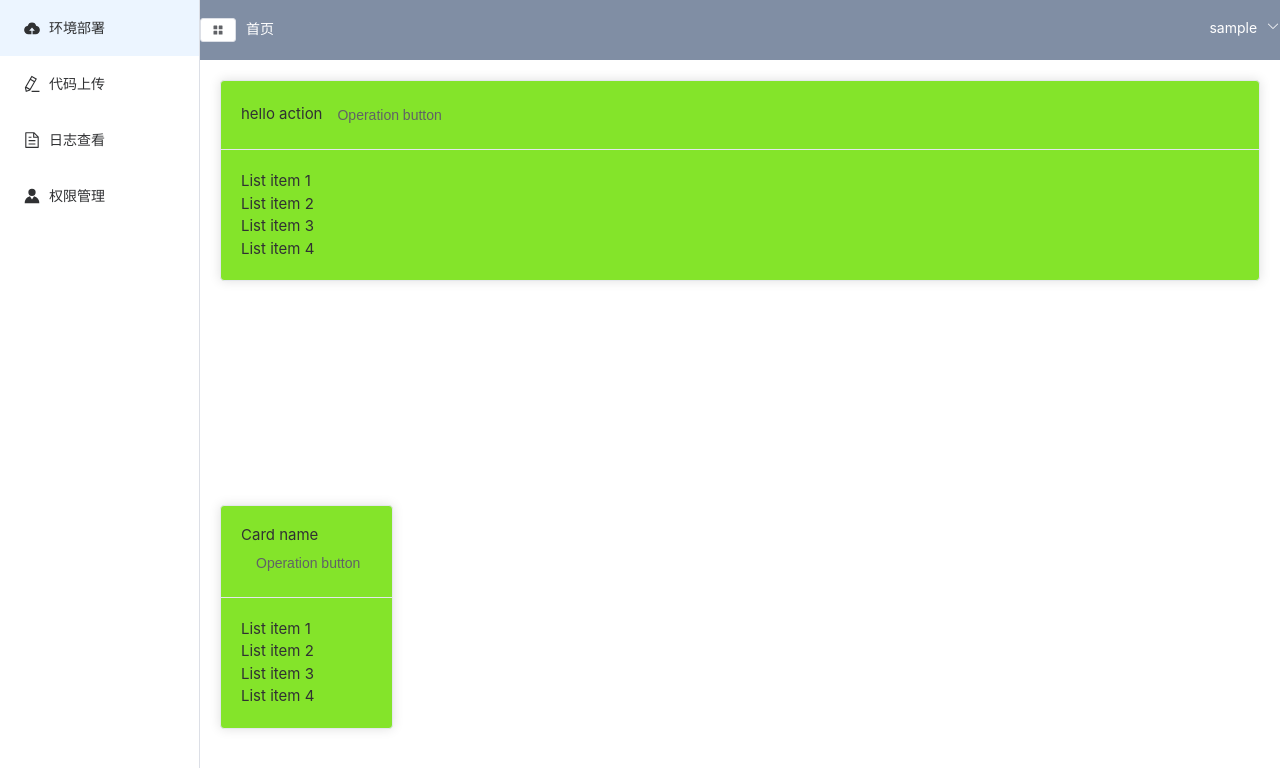
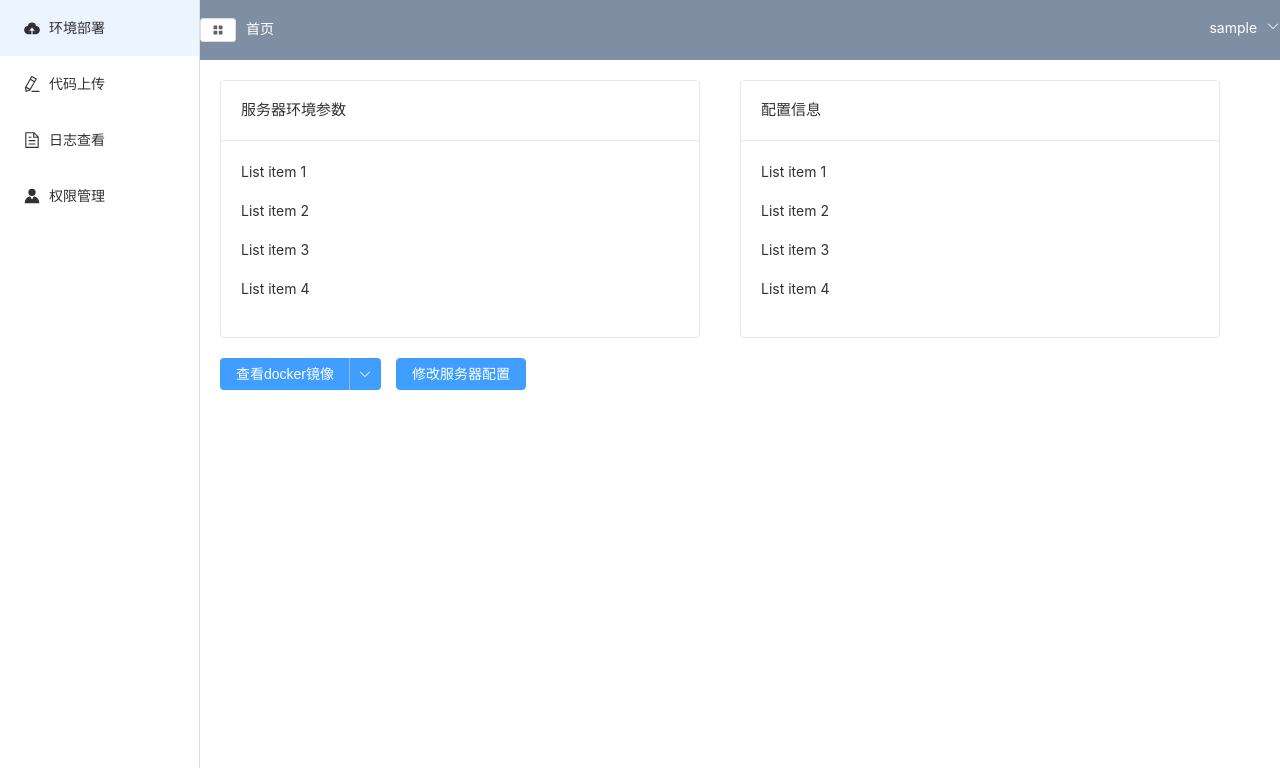
Before and after one commit to kid1110/videoUpload-web, a Vue app: page /env in a window 1280 px wide. Shown: the top 768 px of the page. Built offline with nearby package versions, Linux system fonts and the light colour scheme; sample sign-in values are in the browser's storage.

Commit message:
feature(design): design env ui

```diff
--- a/src/views/Code.vue
+++ b/src/views/Code.vue
@@ -1,9 +1,61 @@
 <template>
-    <div>code</div>
+    <el-row :gutter="20" v-for="item in users" :key="item.username">
+        <el-col :span="6" v-for="item in users" :key="item.username">
+            <el-card class="box-card" shadow="hover">
+                <template #header>
+                    <div class="card-header">
+                        <span>{{ item.username }}</span>
+                        <el-button class="button" text>测试</el-button>
+                    </div>
+                </template>
+                <div v-for="o in 4" :key="o" class="text item">{{ item.password + o }}</div>
+            </el-card>
+        </el-col>
+    </el-row>
+    <el-upload class="upload-demo" drag action="https://run.mocky.io/v3/9d059bf9-4660-45f2-925d-ce80ad6c4d15" multiple>
+        <el-icon class="el-icon--upload"><upload-filled /></el-icon>
+        <div class="el-upload__text">Drop file here or <em>click to upload</em></div>
+        <template #tip>
+            <div class="el-upload__tip">jpg/png files with a size less than 500kb</div>
+        </template>
+    </el-upload>
 </template>
 
-<script>
-export default {}
+<script lang="ts">
+import { UploadFilled } from "@element-plus/icons-vue"
+
+export default {
+    data() {
+        return {
+            users: [
+                { username: "kid", password: 1 },
+                { username: "kid", password: 1 },
+                { username: "kid", password: 1 },
+                { username: "kid", password: 1 }
+            ]
+        }
+    }
+}
 </script>
 
-<style></style>
+<style>
+.el-row {
+    margin-bottom: 20px;
+}
+.el-row:last-child {
+    margin-bottom: 0;
+}
+.el-col {
+    border-radius: 4px;
+}
+
+.grid-content {
+    border-radius: 4px;
+    min-height: 36px;
+}
+.card-header {
+    display: flex;
+    justify-content: space-between;
+    align-items: center;
+}
+</style>
--- a/src/views/envirnment.vue
+++ b/src/views/envirnment.vue
@@ -1,52 +1,71 @@
 <template>
     <el-row>
-        <el-col :span="24"
-            ><el-card class="box-card">
+        <el-col :span="12">
+            <el-card class="box-card" shadow="hover">
                 <template #header>
                     <div class="card-header">
-                        <span>hello action</span>
-                        <el-button class="button" text>Operation button</el-button>
+                        <span>服务器环境参数</span>
                     </div>
                 </template>
                 <div v-for="o in 4" :key="o" class="text item">{{ "List item " + o }}</div>
-            </el-card></el-col
-        >
-    </el-row>
-    <el-row>
-        <el-col :span="12"><div class="grid-content ep-bg-purple" /></el-col>
-        <el-col :span="12"><div class="grid-content ep-bg-purple-light" /></el-col>
-    </el-row>
-    <el-row>
-        <el-col :span="8"><div class="grid-content ep-bg-purple" /></el-col>
-        <el-col :span="8"><div class="grid-content ep-bg-purple-light" /></el-col>
-        <el-col :span="8"><div class="grid-content ep-bg-purple" /></el-col>
-    </el-row>
-    <el-row>
-        <el-col :span="6"></el-col>
-        <el-col :span="6"><div class="grid-content ep-bg-purple-light" /></el-col>
-        <el-col :span="6"><div class="grid-content ep-bg-purple" /></el-col>
-        <el-col :span="6"><div class="grid-content ep-bg-purple-light" /></el-col>
-    </el-row>
-    <el-row>
-        <el-col :span="4"
-            ><div class="grid-content ep-bg-purple" />
-            <el-card class="box-card">
+            </el-card>
+        </el-col>
+        <el-col :span="12">
+            <el-card class="box-card" shadow="hover">
                 <template #header>
                     <div class="card-header">
-                        <span>Card name</span>
-                        <el-button class="button" text>Operation button</el-button>
+                        <span>配置信息</span>
                     </div>
                 </template>
                 <div v-for="o in 4" :key="o" class="text item">{{ "List item " + o }}</div>
-            </el-card></el-col
+            </el-card>
+        </el-col>
+    </el-row>
+    <el-row class="btn-row">
+        <el-col :span="24">
+            <el-dropdown split-button type="primary" @click="getDockerImages" class="docker-drop" @command="handleCommpand">
+                {{ chooseAction }}
+                <template #dropdown>
+                    <el-dropdown-menu>
+                        <el-dropdown-item :command="showImages">{{ showImages }}</el-dropdown-item>
+                        <el-dropdown-item :command="pushImages">{{ pushImages }}</el-dropdown-item>
+                    </el-dropdown-menu>
+                </template>
+            </el-dropdown>
+            <el-button type="primary" style="margin-left: 15px">修改服务器配置</el-button></el-col
         >
-        <el-col :span="4"><div class="grid-content ep-bg-purple-light" /></el-col>
-        <el-col :span="4"><div class="grid-content ep-bg-purple" /></el-col>
-        <el-col :span="4"><div class="grid-content ep-bg-purple-light" /></el-col>
-        <el-col :span="4"><div class="grid-content ep-bg-purple" /></el-col>
-        <el-col :span="4"><div class="grid-content ep-bg-purple-light" /></el-col>
     </el-row>
+    <el-divider v-if="loadContainer" />
+    <el-row class="container-row"> </el-row>
+    <el-col :span="6" v-if="loadContainer"><div class="grid-content ep-bg-purple-light" /></el-col>
 </template>
+
+<script lang="ts">
+import { ElMessage } from "element-plus"
+import { UploadFilled } from "@element-plus/icons-vue"
+
+export default {
+    data() {
+        return {
+            loadContainer: false,
+            showImages: "查看docker镜像",
+            pushImages: "上传docker镜像",
+            chooseAction: "查看docker镜像",
+            serverConfigs: []
+        }
+    },
+    methods: {
+        getDockerImages() {
+            if (this.chooseAction === this.showImages) {
+                this.loadContainer = !this.loadContainer
+            }
+        },
+        handleCommpand(command) {
+            this.chooseAction = command
+        }
+    }
+}
+</script>
 
 <style lang="scss">
 .el-row {
@@ -63,7 +82,21 @@
     border-radius: 4px;
     min-height: 36px;
 }
+.card-header {
+    display: flex;
+    justify-content: space-between;
+    align-items: center;
+}
+
+.text {
+    font-size: 14px;
+}
+
+.item {
+    margin-bottom: 18px;
+}
+
 .box-card {
-    background-color: rgb(132, 228, 42);
+    width: 480px;
 }
 </style>
```
